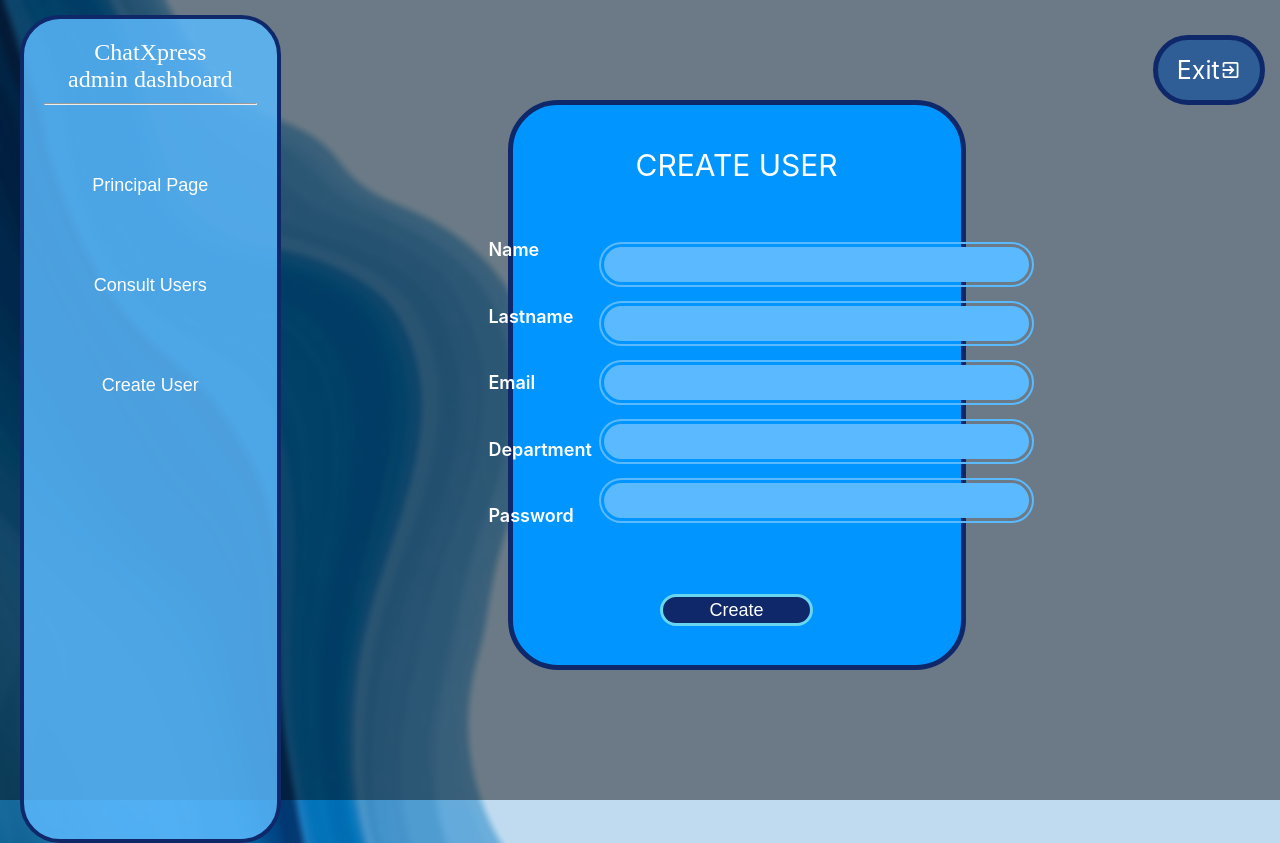
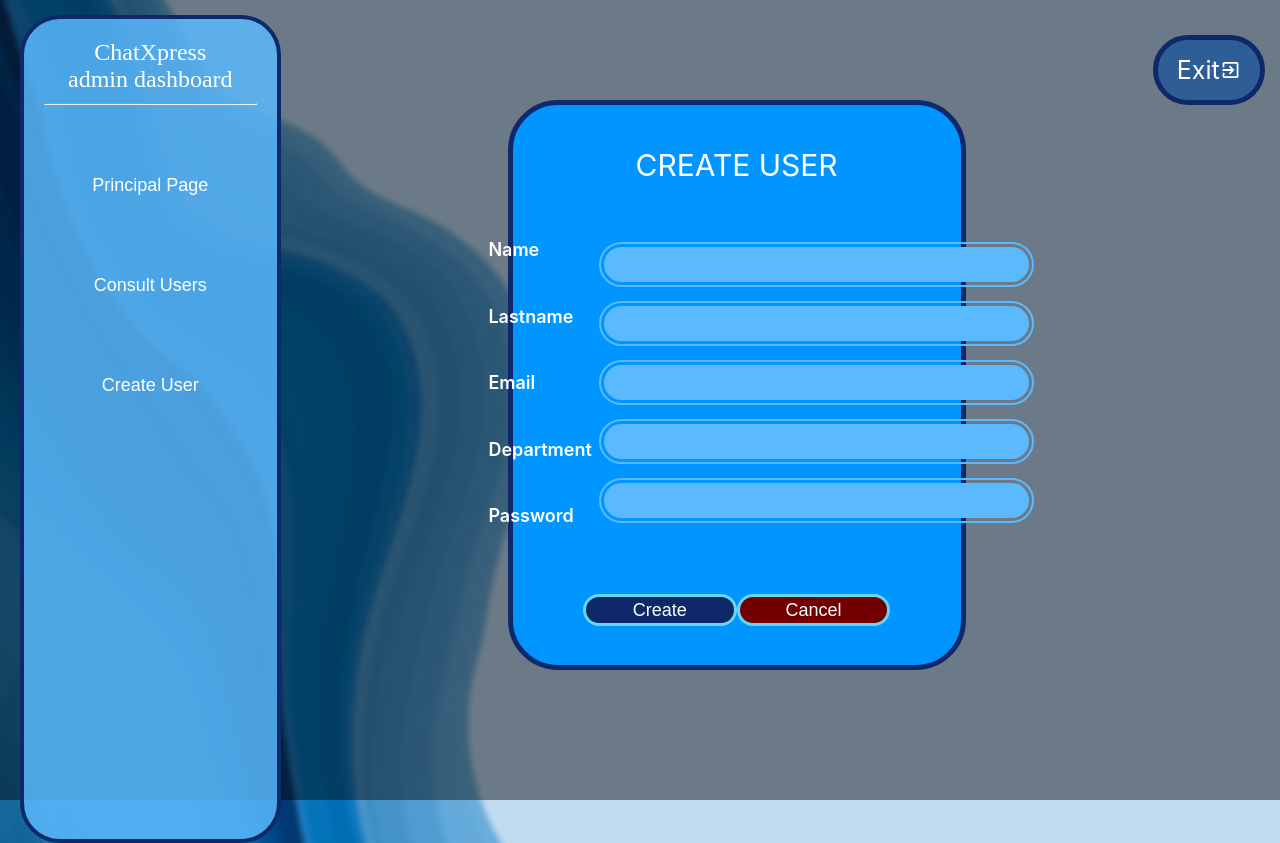
Before and after one commit to SaulArteaga/ChatXPress-FrontEnd-Web, a React (Create React App) app: page /createUser in a window 1280 px wide. Built offline with nearby package versions, Linux system fonts and the light colour scheme.

Commit message:
feat: created functions to check if the data is empty when passed

```diff
--- a/src/components/createUserContainer/CreateUserContainer.module.css
+++ b/src/components/createUserContainer/CreateUserContainer.module.css
@@ -115,3 +115,29 @@ label {
   transform: translateY(2px) translateX(1px);
   box-shadow: 0 0 0 0 #0e286a;
 }
+
+.cancelButton {
+  background-color: #720000;
+  color: white;
+  font-size: 18px;
+  border: 3px solid #67d6ee;
+  display: flex;
+  align-items: center;
+  justify-content: center;
+  width: 12vw;
+  height: 4vh;
+  border-radius: 50px;
+  cursor: pointer;
+  box-shadow: 0 0 0 0 black;
+  transition: all 0.3s ease-in-out;
+}
+
+.cancelButton:hover {
+  transform: translateY(-4px) translateX(-2px);
+  box-shadow: 2px 5px 0 0 #0e286a;
+}
+
+.cancelButton:active {
+  transform: translateY(2px) translateX(1px);
+  box-shadow: 0 0 0 0 #0e286a;
+}
--- a/src/components/createUserContainer/CreateUserContainer.tsx
+++ b/src/components/createUserContainer/CreateUserContainer.tsx
@@ -11,6 +11,22 @@ import { useNavigate } from "react-router";
 function CreateUserContainer() {
   const navigate = useNavigate();
 
+  function isEmpty(value: any): boolean {
+    return (
+      value == null ||
+      value === false ||
+      value === 0 ||
+      isNaN(value) ||
+      value === "" ||
+      (Array.isArray(value) && value.length === 0) ||
+      (typeof value === "object" && Object.keys(value).length === 0)
+    );
+  }
+
+  function hasAnyEmptyProperty(obj: Record<string, any>): boolean {
+    return Object.values(obj).some(isEmpty);
+  }
+
   const initUser: IUsersRequest = {
     name: "",
     department: "",
@@ -19,10 +35,10 @@ function CreateUserContainer() {
     lastname: "",
   };
 
-  const [userCreated, setUserModified] = useState<IUsersRequest>(initUser);
+  const [userCreated, setUserCreated] = useState<IUsersRequest>(initUser);
 
   const handleInputChange = (e: any) => {
-    setUserModified({
+    setUserCreated({
       ...userCreated,
       [e.target.name]: e.target.value,
     });
@@ -30,13 +46,13 @@ function CreateUserContainer() {
 
   const createUserHandler = async () => {
     const confirmChoice = window.confirm("Do you want to create the user?");
-    console.log(userCreated);
+    if (hasAnyEmptyProperty(userCreated)) {
+      window.alert("Canceling operation");
+      setUserCreated(initUser);
+    }
     if (confirmChoice) {
       await createUser(userCreated);
       navigate("/home");
-    } else {
-      window.alert("Canceling operation");
-      setUserModified(initUser);
     }
   };
 
@@ -99,6 +115,9 @@ function CreateUserContainer() {
             <button className={style.createButton} onClick={createUserHandler}>
               Create
             </button>
+            <button className={style.cancelButton} onClick={createUserHandler}>
+              Cancel
+            </button>
           </div>
         </div>
       </div>
```
